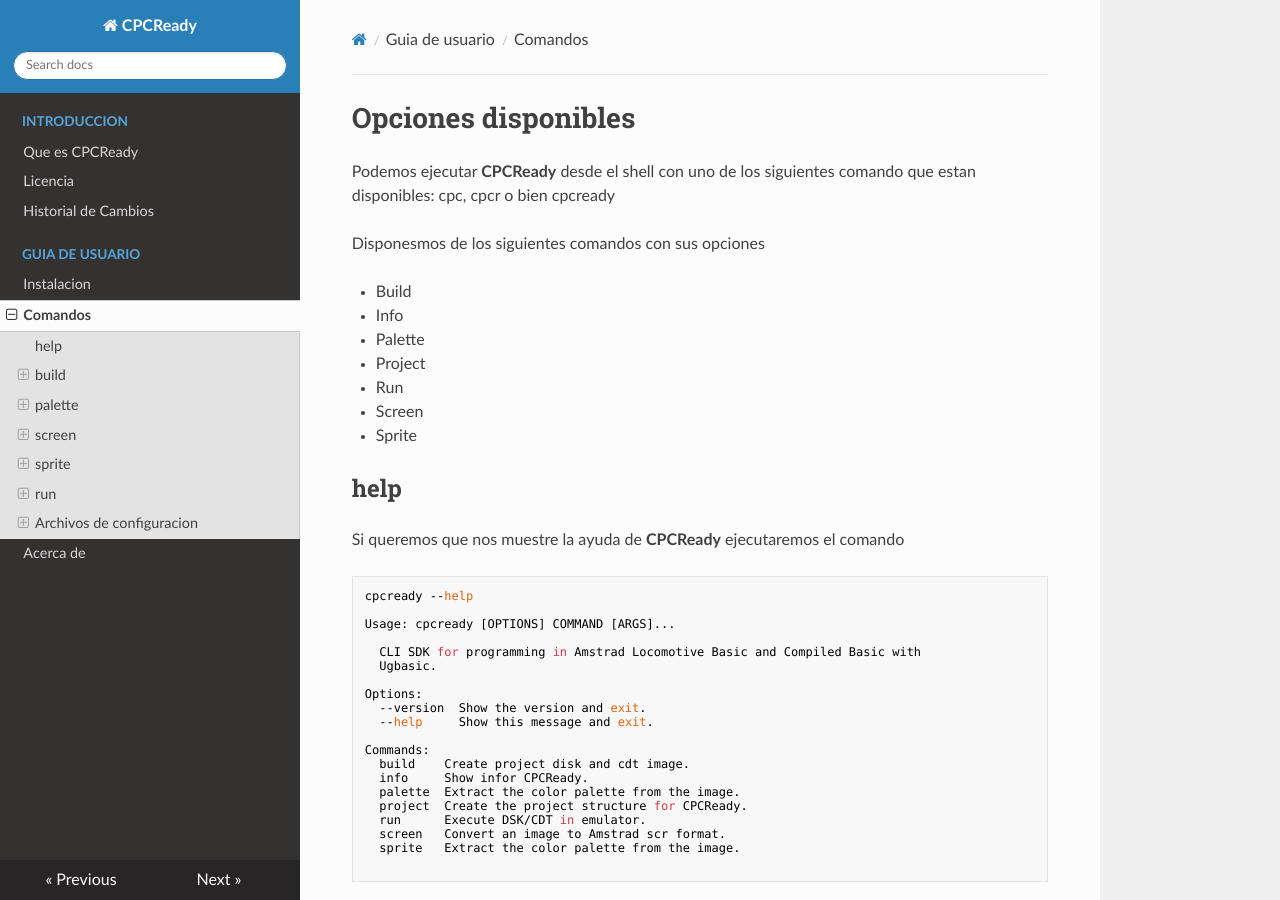
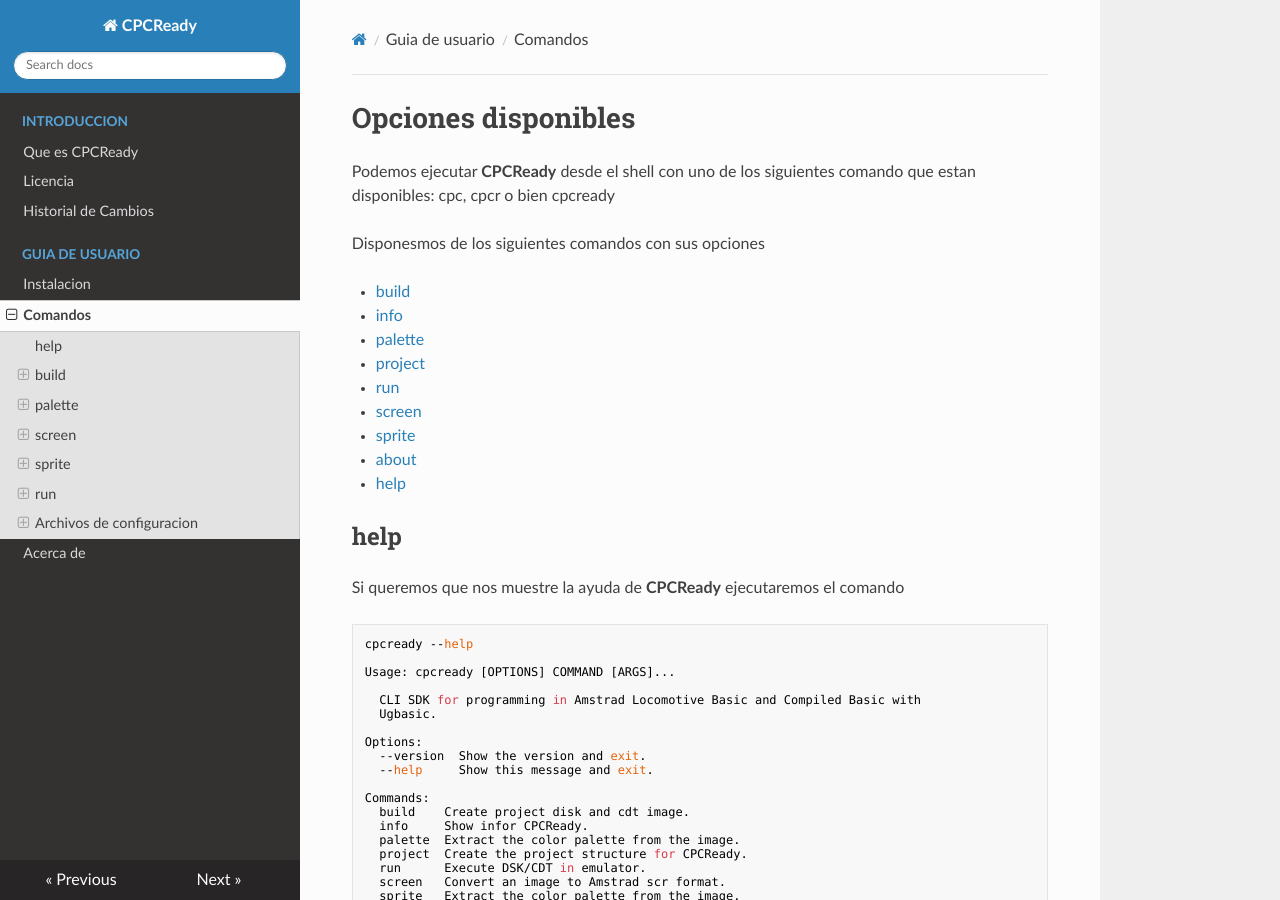
Before and after one commit to CPCReady/doc, an MkDocs documentation site: the page built from docs/comandos.md, in a window 1280 px wide and 900 px high. Built offline with MkDocs 1.6.1, drawn with Linux system fonts in a browser that asks for light colours; nearby versions of some CDN libraries.

Commit message:
add commands

````diff
--- a/docs/comandos.md
+++ b/docs/comandos.md
@@ -4,14 +4,17 @@
 
 Disponesmos de los siguientes comandos con sus opciones
 
-- Build
-- Info
-- Palette
-- Project
-- Run
-- Screen
-- Sprite
+* [build](#build)
+* [info](#info)
+* [palette](#palette)
+* [project](#project)
+* [run](#run)
+* [screen](#screen)
+* [sprite](#sprite)
+* [about](#about)
+* [help](#help)
 
+<a name="help"></a>
 ## help
 
 Si queremos que nos muestre la ayuda de **CPCReady** ejecutaremos el comando
@@ -54,6 +57,7 @@
   --help
 
 ```
+<a name="build"></a>
 ## build
 
 El comando **build** generará las imagenes DSK, CDT y archivos para la M4 Board en base a las configuraciones y ficheros de nuestro proyecto.
@@ -85,6 +89,7 @@
 `files=`
 Los ficheros en el orden en el que se cargaran en la imagen CDT.
 
+<a name="palette"></a>
 ## palette
 
 El comando **build** generará las imagenes DSK, CDT y archivos para la M4 Board en base a las configuraciones y ficheros de nuestro proyecto.
@@ -116,6 +121,7 @@
 `files=`
 Los ficheros en el orden en el que se cargaran en la imagen CDT.
 
+<a name="screen"></a>
 ## screen
 
 El comando **build** generará las imagenes DSK, CDT y archivos para la M4 Board en base a las configuraciones y ficheros de nuestro proyecto.
@@ -147,6 +153,7 @@
 `files=`
 Los ficheros en el orden en el que se cargaran en la imagen CDT.
 
+<a name="sprite"></a>
 ## sprite
 
 El comando **sprite** generara el fichero C y ASM con el codigo de cada lenguage para poder ser utilizado por ejemplo con 8BP.
@@ -181,6 +188,7 @@
 `-w, width`
 Los ficheros en el orden en el que se cargaran en la imagen CDT.
 
+<a name="run"></a>
 ## run
 
 El comando **run** Lanzara RetroVirtualMachine web/desktop o enviara los archivos y ejecutara en nuestra M4 Board, segun las configuraciones que tengamos establecidas en el fichero de configuracion **emulators.cfg**.
@@ -206,7 +214,7 @@
 `-s, -setting `
 Nombre que le hemos dado a la configuración de nuestro emulador en el fichero **emulator.cfg**
 
-
+<a name="info"></a>
 ### info
 
 El comando **info** muestra informacion de nuestro proyecto.
@@ -223,7 +231,7 @@
 files       = MAIN.BIN,MAIN.BAS
 
 ```
-
+<a name="about"></a>
 ### about
 
 El comando **about** muestra informacion de CPCReady.
@@ -240,7 +248,7 @@
 files       = MAIN.BIN,MAIN.BAS
 
 ```
-
+<a name="project"></a>
 ### project
 
 El comando **project** nos creara la esctructura de carpetas necesarias para trabajar con **CPCReady** en la ruta donde estemos situado:
````
Also changed, not shown: docs/prueba.md (added, +46 -0 lines).
